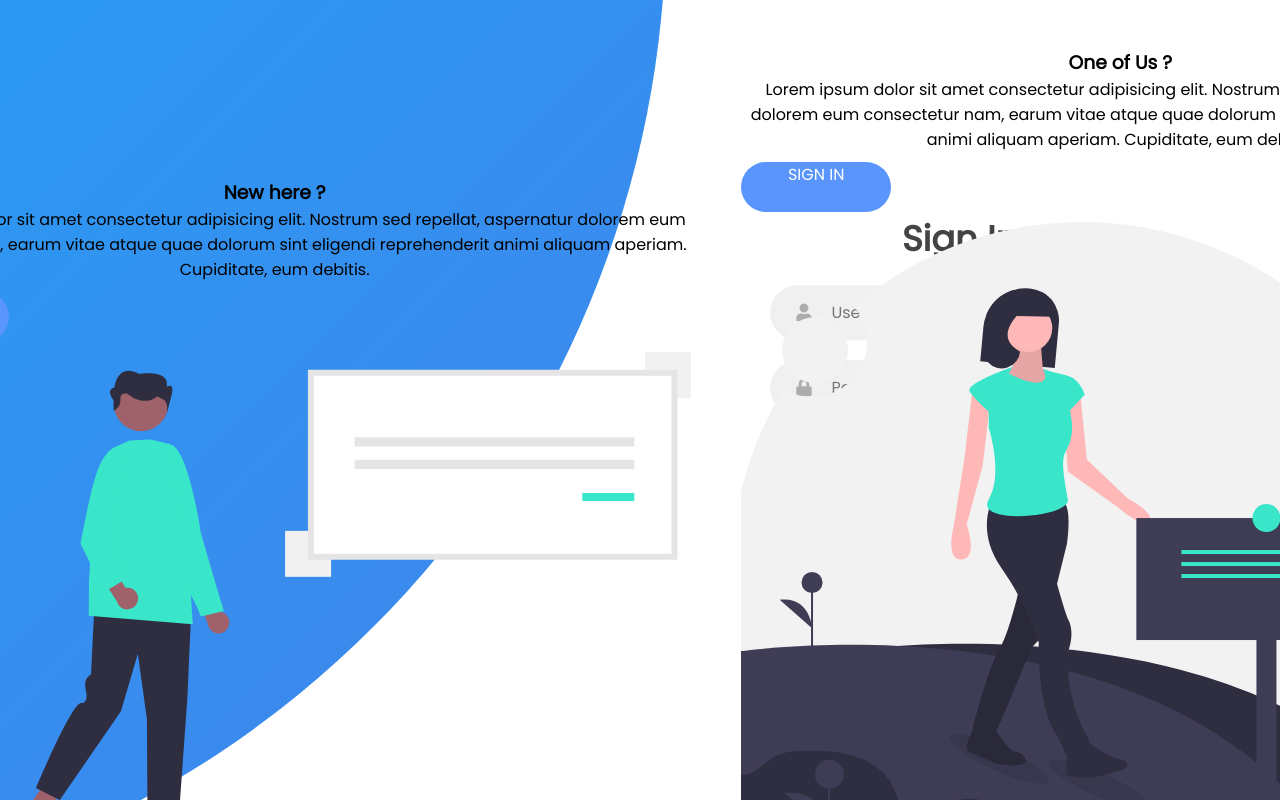
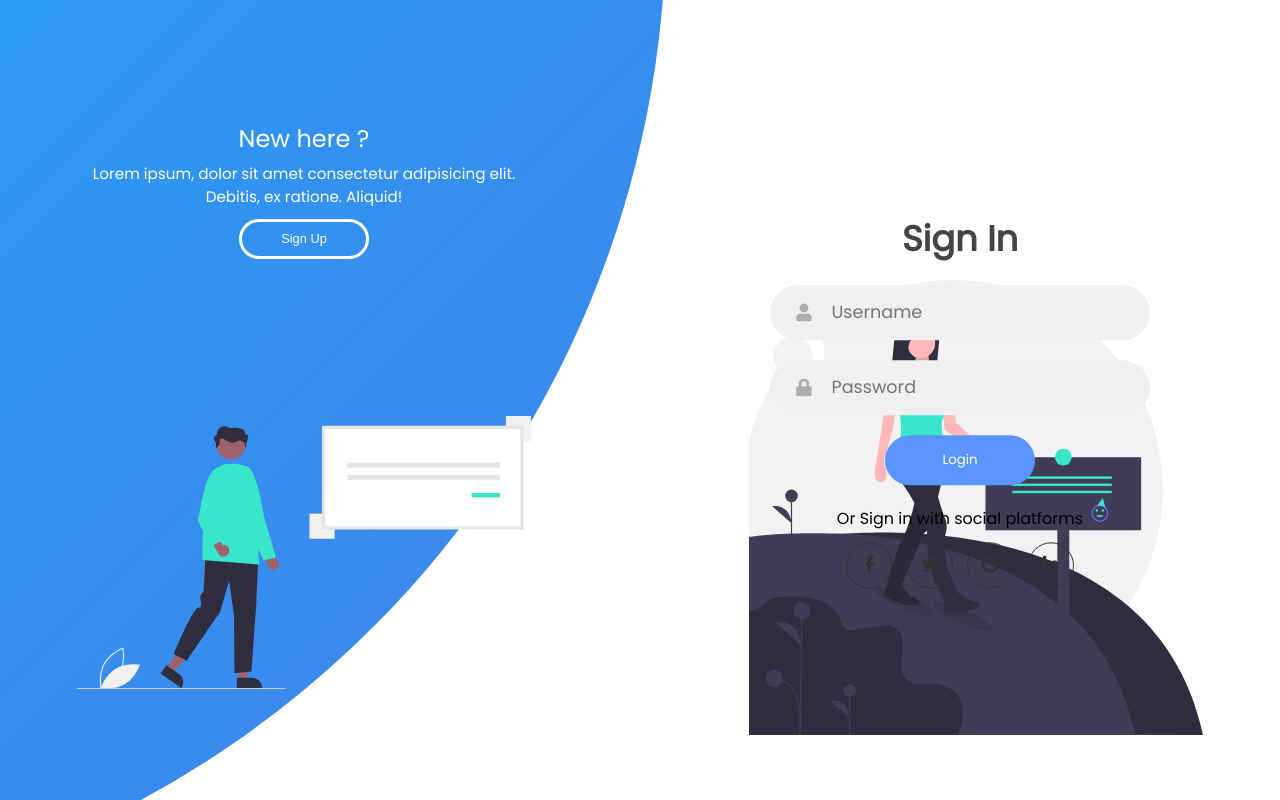
Before and after one commit to randomnoobcoder/Project-WebSiteDev, a plain HTML site: page signup-page.html in a window 1280 px wide. Drawn offline with Linux system fonts and the light colour scheme.

Commit message:
sign up page changes

```diff
--- a/signup-page.html
+++ b/signup-page.html
@@ -19,7 +19,7 @@
       <div class="forms-container">
         <div class="signin-signup">
           <!-- Sign In Form -->
-          <form action="" class="sign-in-form">
+          <form action="#" class="sign-in-form">
             <h2 class="title">Sign In</h2>
             <div class="input-field">
               <i class="fas fa-user"></i>
@@ -47,7 +47,7 @@
             </div>
           </form>
           <!-- Sign Up Form -->
-          <form action="" class="sign-up-form">
+          <form action="#" class="sign-up-form">
             <h2 class="title">Sign Up</h2>
             <div class="input-field">
               <i class="fas fa-user"></i>
@@ -55,13 +55,13 @@
             </div>
             <div class="input-field">
               <i class="fas fa-envelope"></i>
-              <input type="text" placeholder="Email" />
+              <input type="email" placeholder="Email" />
             </div>
             <div class="input-field">
               <i class="fas fa-lock"></i>
               <input type="password" placeholder="Password" />
             </div>
-            <input type="submit" value="Login" class="btn solid" />
+            <input type="submit" class="btn" value="Sign Up" />
             <p class="social-text">Or Sign Up with social platforms</p>
             <div class="social-media">
               <a href="#" class="social-icon">
@@ -86,14 +86,12 @@
           <div class="content">
             <h3>New here ?</h3>
             <p>
-              Lorem ipsum dolor sit amet consectetur adipisicing elit. Nostrum
-              sed repellat, aspernatur dolorem eum consectetur nam, earum vitae
-              atque quae dolorum sint eligendi reprehenderit animi aliquam
-              aperiam. Cupiditate, eum debitis.
+              Lorem ipsum, dolor sit amet consectetur adipisicing elit. Debitis,
+              ex ratione. Aliquid!
             </p>
-            <div class="btn transparent" id="sign-up-btn">Sign Up</div>
-            <img src="img/undraw_sign_in_re_o58h.svg" class="image" alt="" />
+            <button class="btn transparent" id="sign-up-btn">Sign Up</button>
           </div>
+          <img src="img/undraw_sign_in_re_o58h.svg" class="image" alt="" />
         </div>
 
         <div class="panel right-panel">
@@ -101,17 +99,15 @@
             <h3>One of Us ?</h3>
             <p>
               Lorem ipsum dolor sit amet consectetur adipisicing elit. Nostrum
-              sed repellat, aspernatur dolorem eum consectetur nam, earum vitae
-              atque quae dolorum sint eligendi reprehenderit animi aliquam
-              aperiam. Cupiditate, eum debitis.
+              laboriosam ad deleniti.
             </p>
-            <div class="btn transparent" id="sign-in-btn">Sign In</div>
-            <img
-              src="img/undraw_walking_around_-25-f5.svg"
-              class="image"
-              alt=""
-            />
+            <button class="btn transparent" id="sign-in-btn">Sign In</button>
           </div>
+          <img
+            src="img/undraw_walking_around_-25-f5.svg"
+            class="image"
+            alt=""
+          />
         </div>
       </div>
     </div>
--- a/style-signin-page.css
+++ b/style-signin-page.css
@@ -1,16 +1,17 @@
 @import url("https://fonts.googleapis.com/css2?family=Poppins:ital,wght@0,100;0,200;0,300;0,400;1,100;1,200;1,300;1,400&display=swap");
 
-*{
+* {
   padding: 0;
   margin: 0;
   box-sizing: border-box;
 }
 
-body, input{
-    font-family: 'Poppins', sans-serif;
+body,
+input {
+  font-family: "Poppins", sans-serif;
 }
 
-.container{
+.container {
   position: relative;
   width: 100%;
   background-color: #fff;
@@ -18,19 +19,19 @@ body, input{
   overflow: hidden;
 }
 
-.container:before{
-    content: '';
+.container:before {
+  content: "";
   position: absolute;
   width: 2000px;
   height: 2000px;
   border-radius: 50%;
-    background: linear-gradient(-45deg, #4481eb, #04befe);
+  background-image: linear-gradient(-45deg, #4481eb 0%, #04befe 100%);
   top: -10%;
   right: 48%;
   transform: translateY(-50%);
 }
 
-.forms-container{
+.forms-container {
   position: absolute;
   width: 100%;
   height: 100%;
@@ -38,43 +39,46 @@ body, input{
   left: 0;
 }
 
-.signin-signup{
+.signin-signup {
   position: absolute;
   top: 50%;
   left: 75%;
   transform: translate(-50%, -50%);
   width: 50%;
+  transition: 1s 0.7s ease-in-out;
   display: grid;
   grid-template-columns: 1fr;
+  z-index: 5;
 }
 
-form{
+form {
   display: flex;
   align-items: center;
   justify-content: center;
   flex-direction: column;
   padding: 0 5rem;
+  transition: all 0.2s 0.7s;
   overflow: hidden;
   grid-column: 1 / 2;
   grid-row: 1 / 2;
 }
 
-form.sign-in-form{
+form.sign-in-form {
   z-index: 2;
 }
 
-form.sign-up-form{
+form.sign-up-form {
   z-index: 1;
   opacity: 0;
 }
 
-.title{
+.title {
   font-size: 2.2rem;
   color: #444;
   margin-bottom: 10px;
 }
 
-.input-field{
+.input-field {
   max-width: 380px;
   width: 100%;
   height: 55px;
@@ -83,32 +87,34 @@ form.sign-up-form{
   border-radius: 55px;
   display: grid;
   grid-template-columns: 15% 85%;
-    padding: 0 .4rem;
+  padding: 0 0.4rem;
+  position: relative;
 }
 
-.input-field i{
+.input-field i {
   text-align: center;
   line-height: 55px;
   color: #acacac;
   font-size: 1.1rem;
+  transition: 0.5s;
 }
 
-.input-field input{
+.input-field input {
   background: none;
   outline: none;
   border: none;
   line-height: 1;
   font-weight: 500;
-    font-size: 1rem;
+  font-size: 1.1rem;
   color: #333;
 }
 
-.input-field input:placeholder{
+.input-field input:placeholder {
   color: #aaa;
   font-weight: 500;
 }
 
-.btn{
+.btn {
   width: 150px;
   height: 50px;
   border: none;
@@ -117,27 +123,27 @@ form.sign-up-form{
   cursor: pointer;
   background-color: #5995fd;
   color: #fff;
-    text-transform: uppercase;
+  text-transform: auto;
   font-weight: 500;
   margin: 10px 0;
-    transition: .5s;
+  transition: 0.5s;
 }
 
-.btn:hover{
+.btn:hover {
   background-color: #4d84e2;
 }
 
-.social-text{
+.social-text {
   padding: 0.7rem 0;
   font-size: 1rem;
 }
 
-.social-media{
+.social-media {
   display: flex;
   justify-content: center;
 }
 
-.social-icon{
+.social-icon {
   height: 46px;
   width: 46px;
   border: 1px solid #333;
@@ -152,12 +158,12 @@ form.sign-up-form{
   transition: 0.3s;
 }
 
-.social-icon:hover{
+.social-icon:hover {
   color: #4481eb;
   border-color: #4481eb;
 }
 
-.panels-container{
+.panels-container {
   position: absolute;
   width: 100%;
   height: 100%;
@@ -167,7 +173,7 @@ form.sign-up-form{
   grid-template-columns: repeat(2, 1fr);
 }
 
-.panel{
+.panel {
   display: flex;
   flex-direction: column;
   align-items: flex-end;
@@ -175,10 +181,41 @@ form.sign-up-form{
   text-align: center;
 }
 
-.left-panel{
+.left-panel {
+  pointer-events: all;
   padding: 3rem 17% 2rem 12%;
 }
 
-.right-panel{
+.right-panel {
+  pointer-events: none;
   padding: 3rem 12% 2rem 17%;
 }
+
+.panel .content {
+  color: #fff;
+}
+
+.panel h3 {
+  font-weight: 500;
+  line-height: 1;
+  font-size: 1.5rem;
+}
+
+.panel p {
+  font-size: 0.95rem;
+  padding: 0.7rem 0;
+}
+
+.btn.transparent {
+  margin: 0;
+  background: none;
+  border: 3px solid #fff;
+  width: 130px;
+  height: 40px;
+  font-weight: 500;
+  font-size: 0.8rem;
+}
+
+.image {
+  width: 100%;
+}
```
Also changed, not shown: app.js (+44 -33 lines). Lines whose indentation alone changed are shown as unchanged.
